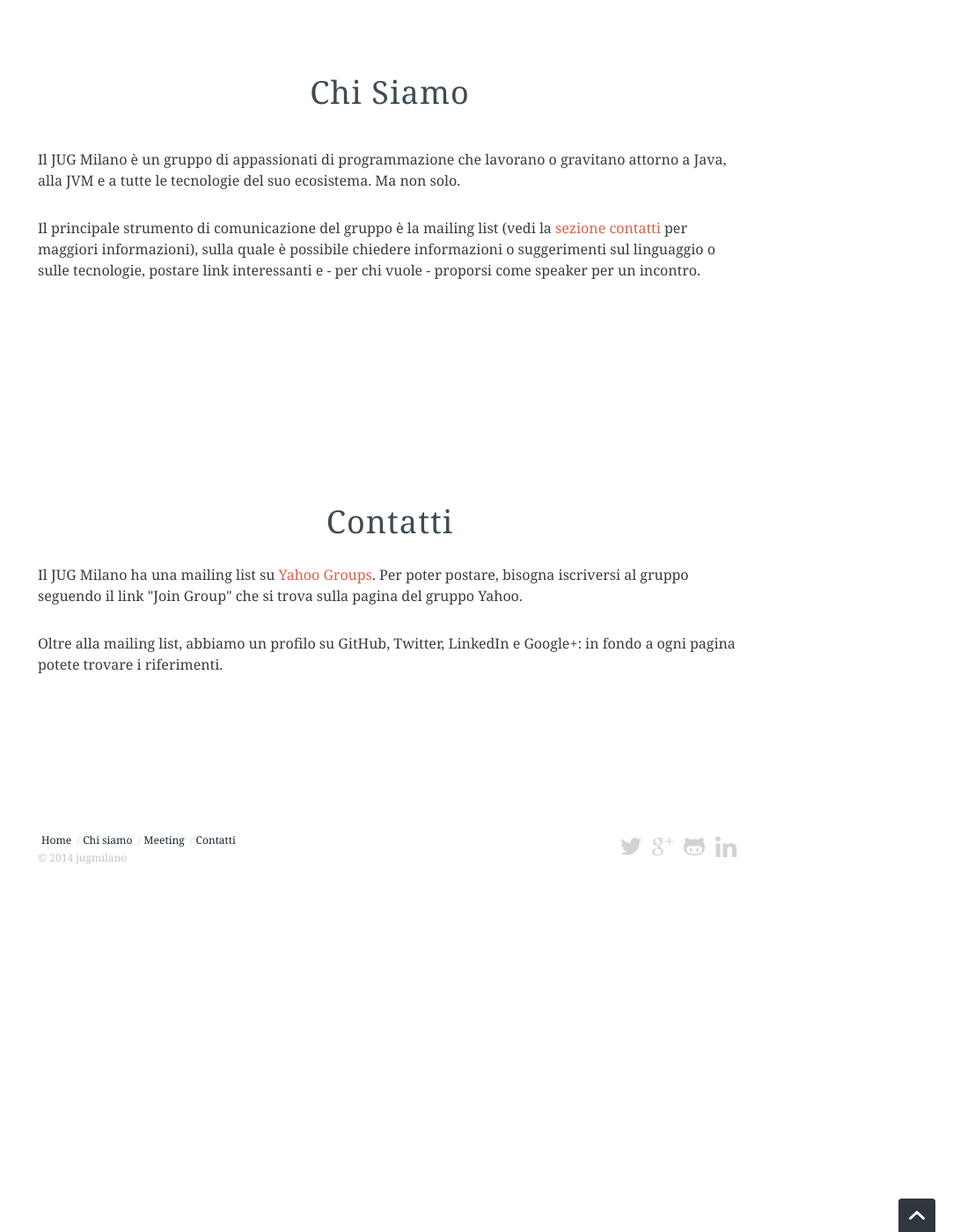
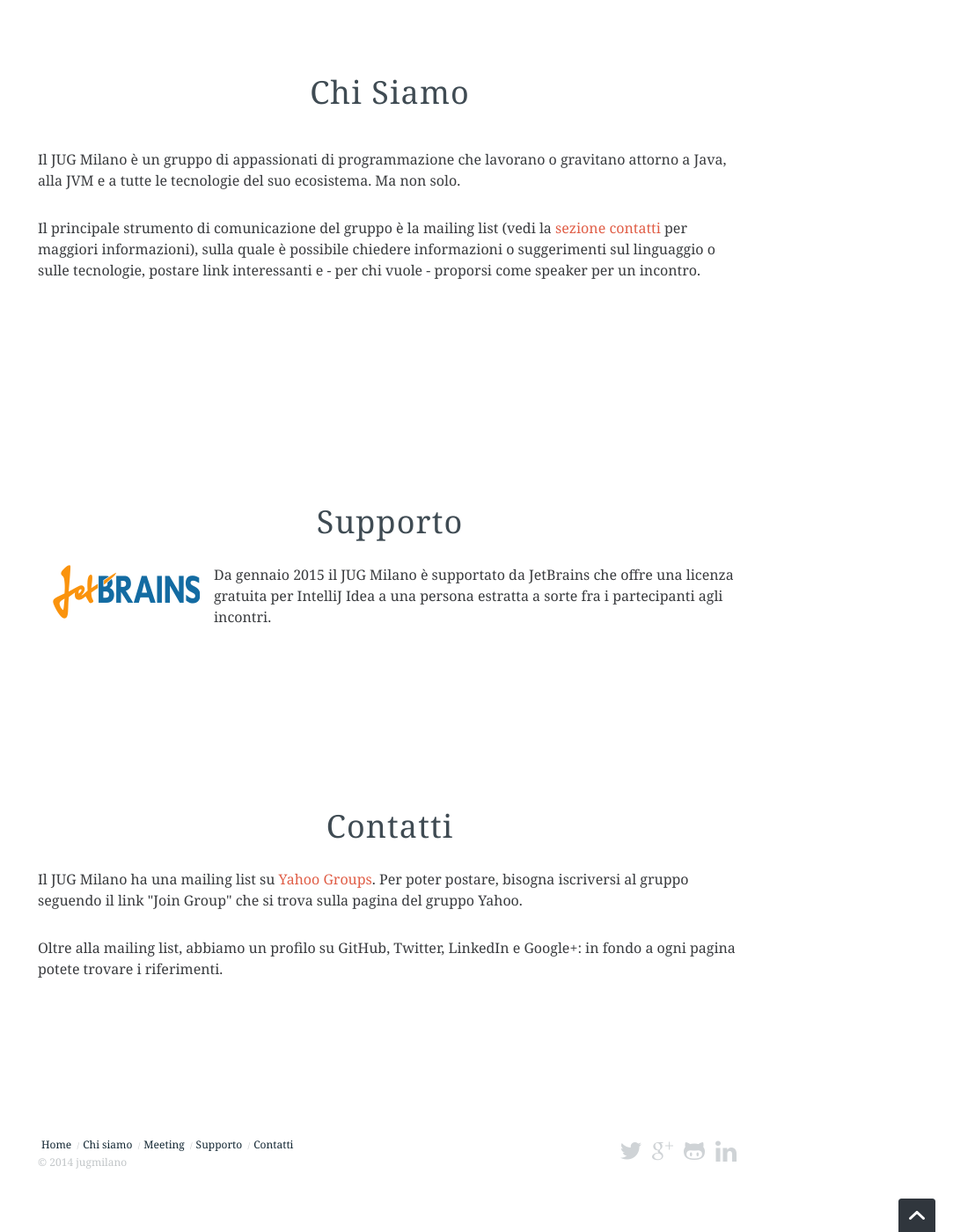
Before and after one commit to jugmilano/jugmilano.github.io, a Jekyll site: the page built from index.html, in a window 1280 px wide and 1400 px high, scrolled down 846 px. Shown: the whole window at 88% size, without its empty margins (197-1280 px from the left). Built offline with Jekyll 4.4.1, drawn with Linux system fonts in a browser that asks for light colours; nearby versions of some CDN libraries; Markdown is read by kramdown in place of the engine named in the settings.

Commit message:
added support section; fixed outgoing links

```diff
--- a/_includes/links.html
+++ b/_includes/links.html
@@ -2,5 +2,6 @@
 	<li class="home"><a href="/">Home</a><span> / </span></li>
 	<li class="about"><a href="/#about">Chi siamo</a><span> / </span></li>
 	<li class="blog"><a href="/meetings">Meeting</a><span> / </span></li>
+	<li class="support"><a href="/#support">Supporto</a><span> / </span></li>
 	<li class="last contact"><a href="/#contact">Contatti</a></li>
 </ul>
--- a/index.html
+++ b/index.html
@@ -19,11 +19,21 @@ layout: index
 				</div>
      		</section> <!-- #about -->
       	<p>&nbsp;</p>
-			<section id="contact">
+			<section id="support">
     			<div class="inner clearfix">
-      			<h2>Contatti</h2>
-      			<p>Il JUG Milano ha una mailing list su <a href="https://groups.yahoo.com/neo/groups/it-milano-java-jug/info">Yahoo Groups</a>. Per poter postare, bisogna iscriversi al gruppo seguendo il link "Join Group" che si trova sulla pagina del gruppo Yahoo.
-					<p>Oltre alla mailing list, abbiamo un profilo su GitHub, Twitter, LinkedIn e Google+: in fondo a ogni pagina potete trovare i riferimenti.</p>
+      			<h2>Supporto</h2>
+      			<div style="float: left">
+                        <a href="https://www.jetbrains.com/" target="_blank"><img src="images/logo_jetbrains.png"/></a></div>
+                        <div><p>Da gennaio 2015 il JUG Milano è supportato da JetBrains che offre una licenza gratuita per IntelliJ Idea a una persona estratta a sorte fra i partecipanti agli incontri.</div>
+				 </div>
+ 			</section> <!-- #contact -->
+         <p>&nbsp;</p>
+         <p>&nbsp;</p>
+         <section id="contact">
+             <div class="inner clearfix">
+                 <h2>Contatti</h2>
+                 <p>Il JUG Milano ha una mailing list su <a href="https://groups.yahoo.com/neo/groups/it-milano-java-jug/info" target="_blank">Yahoo Groups</a>. Per poter postare, bisogna iscriversi al gruppo seguendo il link "Join Group" che si trova sulla pagina del gruppo Yahoo.
+                     <p>Oltre alla mailing list, abbiamo un profilo su GitHub, Twitter, LinkedIn e Google+: in fondo a ogni pagina potete trovare i riferimenti.</p>
 
- 				 </div>
- 			</section> <!-- #contact -->
+                 </div>
+             </section> <!-- #contact -->
```
Also changed, not shown: images/logo_jetbrains.png (added).
